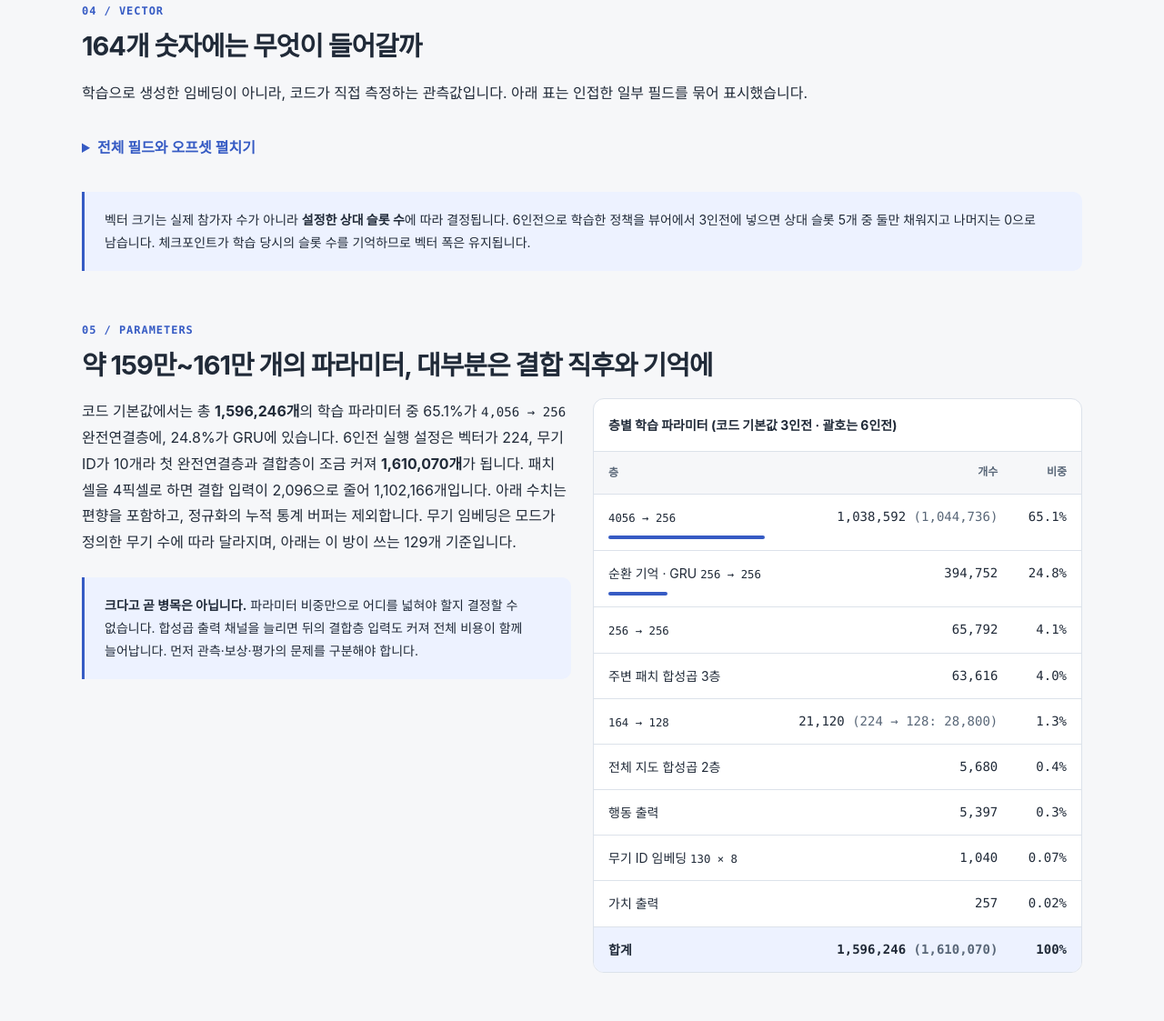
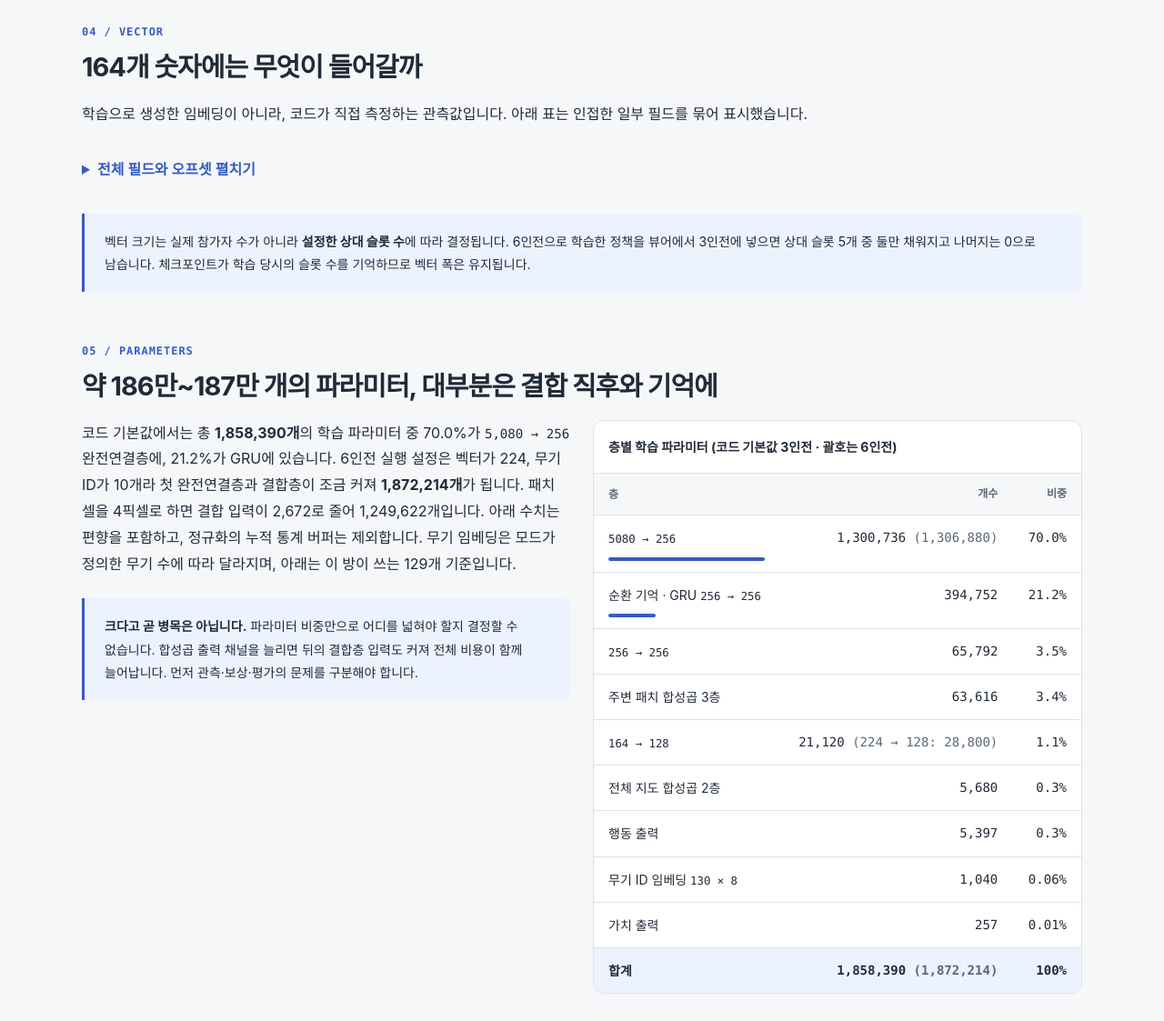
Before and after one commit to dongho-jung/my-second-ai-wormy, a website: page docs/network.html in a window 1280 px wide. Shown: the part 3832-4955 px from the top of the page at 91% size. Drawn offline with Linux system fonts and the light colour scheme.

Commit message:
docs: the padded convolution and its parameter counts
- network.html 의 합성곱 출력 크기·결합 입력·파라미터 표를 패딩 기준으로 다시 센다
  - 3 인전 배율 2 는 1,858,390, 6 인전은 1,872,214, 배율 4 는 1,249,622
  - 패딩이 없을 때 안 보이던 아래·오른쪽 띠를 그림 설명에 적는다
- README 의 파라미터 수도 두 배율로 적는다

```diff
--- a/docs/network.html
+++ b/docs/network.html
@@ -119,15 +119,15 @@ footer { margin-top:64px; padding:24px 0 40px; border-top:1px solid var(--line);
   <figure class="flow">
     <div class="flow-grid">
       <div class="lane"><div class="node input"><strong>상태 벡터</strong><code>164</code><small>6인전 224</small></div><span class="arrow" aria-hidden="true">↓</span><div class="node"><strong>누적 통계 정규화</strong><small>평균·분산 적용, 범위 제한</small><small>무기 ID 7개는 제외</small></div><span class="arrow" aria-hidden="true">↓</span><div class="node"><strong>완전연결층 + ReLU</strong><code>164 → 128</code></div><span class="arrow" aria-hidden="true">↓</span><div class="node"><strong>무기 ID 임베딩 이어붙이기</strong><small>내 5슬롯과 상대 2명의 무기</small><code>7 × 8 = 56</code><small>6인전 10 × 8 = 80</small></div><span class="arrow">출력 128 + 56</span></div>
-      <div class="lane"><div class="node input"><strong>주변 패치</strong><code>6 × 121 × 213</code><small>25,773바이트 → 지형 3채널 + 투사체·상대·자기 3채널</small><small>셀 4픽셀이면 6 × 61 × 107</small></div><span class="arrow" aria-hidden="true">↓</span><div class="node"><strong>합성곱 6 → 32 + ReLU</strong><small>커널 8 × 8 · 보폭 4</small><code>32 × 29 × 52</code></div><span class="arrow" aria-hidden="true">↓</span><div class="node"><strong>합성곱 32 → 64 + ReLU</strong><small>커널 4 × 4 · 보폭 2</small><code>64 × 13 × 25</code></div><span class="arrow" aria-hidden="true">↓</span><div class="node"><strong>합성곱 64 → 32 + ReLU</strong><small>커널 3 × 3 · 보폭 2</small><code>32 × 6 × 12</code></div><span class="arrow">펼치기 → 2,304 <small>(셀 4픽셀이면 320)</small></span></div>
+      <div class="lane"><div class="node input"><strong>주변 패치</strong><code>6 × 121 × 213</code><small>25,773바이트 → 지형 3채널 + 투사체·상대·자기 3채널</small><small>셀 4픽셀이면 6 × 61 × 107</small></div><span class="arrow" aria-hidden="true">↓</span><div class="node"><strong>합성곱 6 → 32 + ReLU</strong><small>커널 8 × 8 · 보폭 4 · 패딩 2</small><code>32 × 30 × 53</code></div><span class="arrow" aria-hidden="true">↓</span><div class="node"><strong>합성곱 32 → 64 + ReLU</strong><small>커널 4 × 4 · 보폭 2 · 패딩 1</small><code>64 × 15 × 26</code></div><span class="arrow" aria-hidden="true">↓</span><div class="node"><strong>합성곱 64 → 32 + ReLU</strong><small>커널 3 × 3 · 보폭 2 · 패딩 1</small><code>32 × 8 × 13</code></div><span class="arrow">펼치기 → 3,328 <small>(셀 4픽셀이면 896)</small></span></div>
       <div class="lane"><div class="node input"><strong>전체 지도</strong><code>4 × 32 × 32</code></div><span class="arrow" aria-hidden="true">↓</span><div class="node"><strong>합성곱 4 → 16 + ReLU</strong><small>커널 4 × 4 · 보폭 2</small><code>16 × 15 × 15</code></div><span class="arrow" aria-hidden="true">↓</span><div class="node"><strong>합성곱 16 → 32 + ReLU</strong><small>커널 3 × 3 · 보폭 2</small><code>32 × 7 × 7</code></div><span class="arrow">펼치기 → 1,568</span></div>
     </div>
-    <div class="join"><strong>특징 결합</strong> · 128 + 56 + 2,304 + 1,568 = <strong>4,056</strong> <span class="muted">(6인전 4,080)</span></div>
-    <div class="trunk"><span class="arrow" aria-hidden="true">↓</span><div class="node"><strong>완전연결층 + ReLU</strong><code>4,056 → 256</code><small>전체 학습 파라미터의 약 65%</small></div><span class="arrow" aria-hidden="true">↓</span><div class="node"><strong>완전연결층 + ReLU</strong><code>256 → 256</code></div><span class="arrow" aria-hidden="true">↓</span><div class="node"><strong>순환 기억 · GRU</strong><code>256 → 256</code><small>직전 결정에서 넘겨받은 은닉 상태를 함께 읽고 갱신합니다. 새 에피소드가 시작될 때와 그 웜이 리스폰할 때 0으로 지웁니다</small></div></div>
+    <div class="join"><strong>특징 결합</strong> · 128 + 56 + 3,328 + 1,568 = <strong>5,080</strong> <span class="muted">(6인전 5,104 · 셀 4픽셀이면 2,672)</span></div>
+    <div class="trunk"><span class="arrow" aria-hidden="true">↓</span><div class="node"><strong>완전연결층 + ReLU</strong><code>5,080 → 256</code><small>전체 학습 파라미터의 약 70%</small></div><span class="arrow" aria-hidden="true">↓</span><div class="node"><strong>완전연결층 + ReLU</strong><code>256 → 256</code></div><span class="arrow" aria-hidden="true">↓</span><div class="node"><strong>순환 기억 · GRU</strong><code>256 → 256</code><small>직전 결정에서 넘겨받은 은닉 상태를 함께 읽고 갱신합니다. 새 에피소드가 시작될 때와 그 웜이 리스폰할 때 0으로 지웁니다</small></div></div>
     <span class="arrow" aria-hidden="true">↓</span>
     <div class="outputs"><div class="node"><strong>행동 정책 · actor</strong><code>8개 헤드 · 21개 로짓</code><small>헤드별 선택 확률에서 행동 추출</small></div><div class="node"><strong>가치 함수 · critic</strong><code>스칼라 1개</code><small>미래 할인 누적 보상의 추정값</small></div></div>
     <div class="heads" aria-label="행동 헤드별 선택지 수"><span>이동 3</span><span>조준 3</span><span>발사 2</span><span>점프 2</span><span>굴착 2</span><span>로프 3</span><span>로프 길이 3</span><span>무기 3</span></div>
-    <figcaption>주변 패치는 3층, 전체 지도는 2층의 별도 합성곱으로 처리합니다. 합성곱은 공간의 모양을, 결합층은 지형과 전투 수치의 관계를 학습합니다. ReLU는 음수를 0으로 만드는 활성화 함수입니다. 행동과 가치는 결합층이 아니라 <strong>GRU의 출력</strong>에서 읽으므로, 같은 관측이라도 직전까지의 경과에 따라 다른 선택이 나올 수 있습니다. 과거 자신이 앉은 좌석은 같은 관측을 옛 가중치와 옛 기억으로 통과시켜 행동만 가져오고, 그 로그 확률과 가치는 버립니다. 모바일에서는 각 입력 경로를 위에서 아래로 읽은 뒤, 특징 결합 단계로 이어집니다.</figcaption>
+    <figcaption>주변 패치는 3층, 전체 지도는 2층의 별도 합성곱으로 처리합니다. 패치 합성곱에는 패딩을 두어 마지막 격자가 웜을 중심에 둡니다. 패딩이 없으면 층마다 아래·오른쪽의 남는 칸이 버려져, 셀 4픽셀에서는 아래 36px와 오른쪽 44px를 아무 출력도 보지 않았습니다. 합성곱은 공간의 모양을, 결합층은 지형과 전투 수치의 관계를 학습합니다. ReLU는 음수를 0으로 만드는 활성화 함수입니다. 행동과 가치는 결합층이 아니라 <strong>GRU의 출력</strong>에서 읽으므로, 같은 관측이라도 직전까지의 경과에 따라 다른 선택이 나올 수 있습니다. 과거 자신이 앉은 좌석은 같은 관측을 옛 가중치와 옛 기억으로 통과시켜 행동만 가져오고, 그 로그 확률과 가치는 버립니다. 모바일에서는 각 입력 경로를 위에서 아래로 읽은 뒤, 특징 결합 단계로 이어집니다.</figcaption>
   </figure>
 </section>
 <section id="vector">
@@ -162,19 +162,19 @@ footer { margin-top:64px; padding:24px 0 40px; border-top:1px solid var(--line);
   <p class="note">벡터 크기는 실제 참가자 수가 아니라 <strong>설정한 상대 슬롯 수</strong>에 따라 결정됩니다. 6인전으로 학습한 정책을 뷰어에서 3인전에 넣으면 상대 슬롯 5개 중 둘만 채워지고 나머지는 0으로 남습니다. 체크포인트가 학습 당시의 슬롯 수를 기억하므로 벡터 폭은 유지됩니다.</p>
 </section>
 <section id="parameters">
-  <span class="kicker">05 / PARAMETERS</span><h2>약 159만~161만 개의 파라미터, 대부분은 결합 직후와 기억에</h2>
-  <div class="two"><div><p>코드 기본값에서는 총 <strong>1,596,246개</strong>의 학습 파라미터 중 65.1%가 <code>4,056 → 256</code> 완전연결층에, 24.8%가 GRU에 있습니다. 6인전 실행 설정은 벡터가 224, 무기 ID가 10개라 첫 완전연결층과 결합층이 조금 커져 <strong>1,610,070개</strong>가 됩니다. 패치 셀을 4픽셀로 하면 결합 입력이 2,096으로 줄어 1,102,166개입니다. 아래 수치는 편향을 포함하고, 정규화의 누적 통계 버퍼는 제외합니다. 무기 임베딩은 모드가 정의한 무기 수에 따라 달라지며, 아래는 이 방이 쓰는 129개 기준입니다.</p><p class="note"><strong>크다고 곧 병목은 아닙니다.</strong> 파라미터 비중만으로 어디를 넓혀야 할지 결정할 수 없습니다. 합성곱 출력 채널을 늘리면 뒤의 결합층 입력도 커져 전체 비용이 함께 늘어납니다. 먼저 관측·보상·평가의 문제를 구분해야 합니다.</p></div>
+  <span class="kicker">05 / PARAMETERS</span><h2>약 186만~187만 개의 파라미터, 대부분은 결합 직후와 기억에</h2>
+  <div class="two"><div><p>코드 기본값에서는 총 <strong>1,858,390개</strong>의 학습 파라미터 중 70.0%가 <code>5,080 → 256</code> 완전연결층에, 21.2%가 GRU에 있습니다. 6인전 실행 설정은 벡터가 224, 무기 ID가 10개라 첫 완전연결층과 결합층이 조금 커져 <strong>1,872,214개</strong>가 됩니다. 패치 셀을 4픽셀로 하면 결합 입력이 2,672로 줄어 1,249,622개입니다. 아래 수치는 편향을 포함하고, 정규화의 누적 통계 버퍼는 제외합니다. 무기 임베딩은 모드가 정의한 무기 수에 따라 달라지며, 아래는 이 방이 쓰는 129개 기준입니다.</p><p class="note"><strong>크다고 곧 병목은 아닙니다.</strong> 파라미터 비중만으로 어디를 넓혀야 할지 결정할 수 없습니다. 합성곱 출력 채널을 늘리면 뒤의 결합층 입력도 커져 전체 비용이 함께 늘어납니다. 먼저 관측·보상·평가의 문제를 구분해야 합니다.</p></div>
   <div class="table-wrap" tabindex="0" role="region" aria-label="파라미터 수 표"><table><caption>층별 학습 파라미터 (코드 기본값 3인전 · 괄호는 6인전)</caption><thead><tr><th scope="col">층</th><th scope="col" class="n">개수</th><th scope="col" class="n">비중</th></tr></thead><tbody>
-  <tr><td><code>4056 → 256</code><span class="bar" style="width:100%"></span></td><td class="n">1,038,592 <span class="muted">(1,044,736)</span></td><td class="n">65.1%</td></tr>
-  <tr><td>순환 기억 · GRU <code>256 → 256</code><span class="bar" style="width:38%"></span></td><td class="n">394,752</td><td class="n">24.8%</td></tr>
-  <tr><td><code>256 → 256</code></td><td class="n">65,792</td><td class="n">4.1%</td></tr>
-  <tr><td>주변 패치 합성곱 3층</td><td class="n">63,616</td><td class="n">4.0%</td></tr>
-  <tr><td><code>164 → 128</code></td><td class="n">21,120 <span class="muted">(224 → 128: 28,800)</span></td><td class="n">1.3%</td></tr>
-  <tr><td>전체 지도 합성곱 2층</td><td class="n">5,680</td><td class="n">0.4%</td></tr>
+  <tr><td><code>5080 → 256</code><span class="bar" style="width:100%"></span></td><td class="n">1,300,736 <span class="muted">(1,306,880)</span></td><td class="n">70.0%</td></tr>
+  <tr><td>순환 기억 · GRU <code>256 → 256</code><span class="bar" style="width:30%"></span></td><td class="n">394,752</td><td class="n">21.2%</td></tr>
+  <tr><td><code>256 → 256</code></td><td class="n">65,792</td><td class="n">3.5%</td></tr>
+  <tr><td>주변 패치 합성곱 3층</td><td class="n">63,616</td><td class="n">3.4%</td></tr>
+  <tr><td><code>164 → 128</code></td><td class="n">21,120 <span class="muted">(224 → 128: 28,800)</span></td><td class="n">1.1%</td></tr>
+  <tr><td>전체 지도 합성곱 2층</td><td class="n">5,680</td><td class="n">0.3%</td></tr>
   <tr><td>행동 출력</td><td class="n">5,397</td><td class="n">0.3%</td></tr>
-  <tr><td>무기 ID 임베딩 <code>130 × 8</code></td><td class="n">1,040</td><td class="n">0.07%</td></tr>
-  <tr><td>가치 출력</td><td class="n">257</td><td class="n">0.02%</td></tr>
-  </tbody><tfoot><tr><td>합계</td><td class="n">1,596,246 <span class="muted">(1,610,070)</span></td><td class="n">100%</td></tr></tfoot></table></div></div>
+  <tr><td>무기 ID 임베딩 <code>130 × 8</code></td><td class="n">1,040</td><td class="n">0.06%</td></tr>
+  <tr><td>가치 출력</td><td class="n">257</td><td class="n">0.01%</td></tr>
+  </tbody><tfoot><tr><td>합계</td><td class="n">1,858,390 <span class="muted">(1,872,214)</span></td><td class="n">100%</td></tr></tfoot></table></div></div>
 </section>
 <section id="actions">
   <span class="kicker">06 / ACTION</span><h2>1,944개 조합을 8개의 선택으로 나눕니다</h2>
@@ -231,7 +231,7 @@ footer { margin-top:64px; padding:24px 0 40px; border-top:1px solid var(--line);
   <p class="sources">추가 읽을거리: <a href="https://arxiv.org/abs/1707.06347">PPO 원 논문</a> · <a href="https://gymnasium.farama.org/v0.27.0/tutorials/handling_time_limits/">Gymnasium의 시간 제한 처리</a></p>
 </section>
 </main>
-<footer><p>Wormy II · 2026-09-21 로컬 구현 기준: <code>train/policy.py</code>, <code>train/ppo.py</code>, <code>src/env/observation.js</code>, <code>src/env/view.js</code>, <code>src/env/actions.js</code>, <code>src/env/env.js</code>, <code>src/env/reward.js</code>, <code>src/env/vec.js</code>. 순환 기억(GRU), 무기 ID 임베딩, 과거 자신 상대 풀, 사다리 감쇠, 리스폰 시 기억 초기화, 패치 배율 선택, 조준 각속도와 직전 결정 관측이 들어간 이후 기준입니다. 설정과 코드가 바뀌면 입력 크기와 파라미터 수도 달라집니다.</p><p>공식 WebLiero v20 게임 번들을 렌더링 없이 실행하는 환경입니다. 번들 체크섬 접두사: <code>b3c7b33c</code>. 기본 학습은 <code>cs_</code> 커뮤니티 맵 풀에서, 방이 실제로 허용하는 무기 95종을 들고 시작합니다. 나머지 34종은 상자에서만 나옵니다. 이 문서는 구조 설명과 코드 검토이며, 실전 성능 평가 결과는 아닙니다.</p></footer>
+<footer><p>Wormy II · 2026-09-21 로컬 구현 기준: <code>train/policy.py</code>, <code>train/ppo.py</code>, <code>src/env/observation.js</code>, <code>src/env/view.js</code>, <code>src/env/actions.js</code>, <code>src/env/env.js</code>, <code>src/env/reward.js</code>, <code>src/env/vec.js</code>. 순환 기억(GRU), 무기 ID 임베딩, 과거 자신 상대 풀, 사다리 감쇠, 리스폰 시 기억 초기화, 패치 배율 선택, 조준 각속도와 직전 결정 관측, 웜을 중심에 두는 합성곱 패딩이 들어간 이후 기준입니다. 설정과 코드가 바뀌면 입력 크기와 파라미터 수도 달라집니다.</p><p>공식 WebLiero v20 게임 번들을 렌더링 없이 실행하는 환경입니다. 번들 체크섬 접두사: <code>b3c7b33c</code>. 기본 학습은 <code>cs_</code> 커뮤니티 맵 풀에서, 방이 실제로 허용하는 무기 95종을 들고 시작합니다. 나머지 34종은 상자에서만 나옵니다. 이 문서는 구조 설명과 코드 검토이며, 실전 성능 평가 결과는 아닙니다.</p></footer>
 </div>
 </body>
 </html>
```
Also changed, not shown: README.md.
